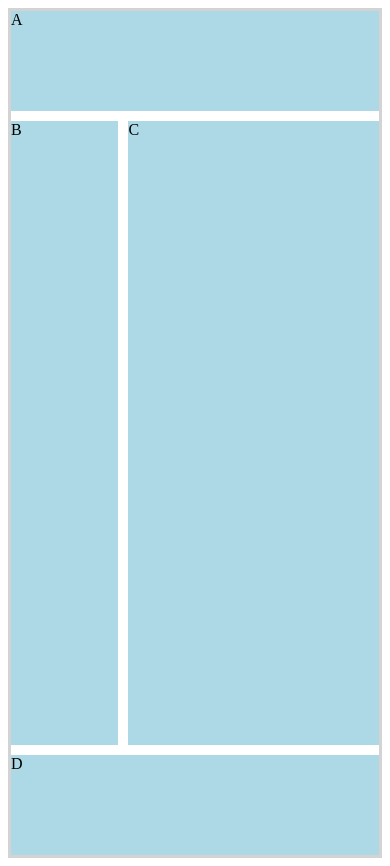
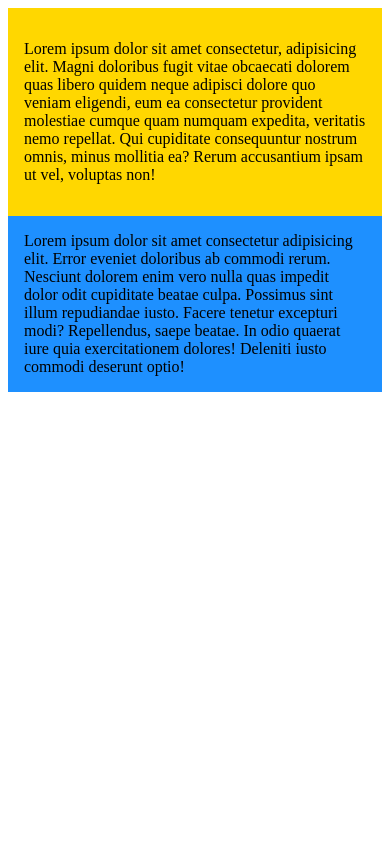
Before and after one commit to arg054/html-css-course, a website: page index.html in a window 390 px wide. After the commit the page ends 844 px from the top, so only its background shows below. Drawn offline with Linux system fonts and the light colour scheme.

Commit message:
sync for media querries

```diff
--- a/css/styles.css
+++ b/css/styles.css
@@ -1,21 +1,13 @@
 .container {
-  display: grid;
-  grid-template: 100px auto 100px / 30fr 70fr;
-  gap: 10px;
-  border: 3px solid lightgray;
-  justify-items: stretch;
-  align-items: stretch;
-  height: 100vh;
-  grid-template-areas: "header header" "sidebar main" "footer footer";
-}
-.box {
-  background-color: lightblue;
+  display: flex;
+  flex-direction: column;
 }
 
-.box-one {
-  grid-area: header;
+.box {
+  background-color: gold;
+  padding: 1rem;
 }
 
-.box-four {
-  grid-area: footer;
+.box:nth-of-type(2) {
+  background-color: dodgerblue;
 }
--- a/index.html
+++ b/index.html
@@ -8,10 +8,24 @@
   </head>
   <body>
     <div class="container">
-      <div class="box box-one">A</div>
-      <div class="box">B</div>
-      <div class="box">C</div>
-      <div class="box box-four">D</div>
+      <div class="box">
+        <p>
+          Lorem ipsum dolor sit amet consectetur, adipisicing elit. Magni
+          doloribus fugit vitae obcaecati dolorem quas libero quidem neque
+          adipisci dolore quo veniam eligendi, eum ea consectetur provident
+          molestiae cumque quam numquam expedita, veritatis nemo repellat. Qui
+          cupiditate consequuntur nostrum omnis, minus mollitia ea? Rerum
+          accusantium ipsam ut vel, voluptas non!
+        </p>
+      </div>
+      <div class="box">
+        Lorem ipsum dolor sit amet consectetur adipisicing elit. Error eveniet
+        doloribus ab commodi rerum. Nesciunt dolorem enim vero nulla quas
+        impedit dolor odit cupiditate beatae culpa. Possimus sint illum
+        repudiandae iusto. Facere tenetur excepturi modi? Repellendus, saepe
+        beatae. In odio quaerat iure quia exercitationem dolores! Deleniti iusto
+        commodi deserunt optio!
+      </div>
     </div>
   </body>
 </html>
```
